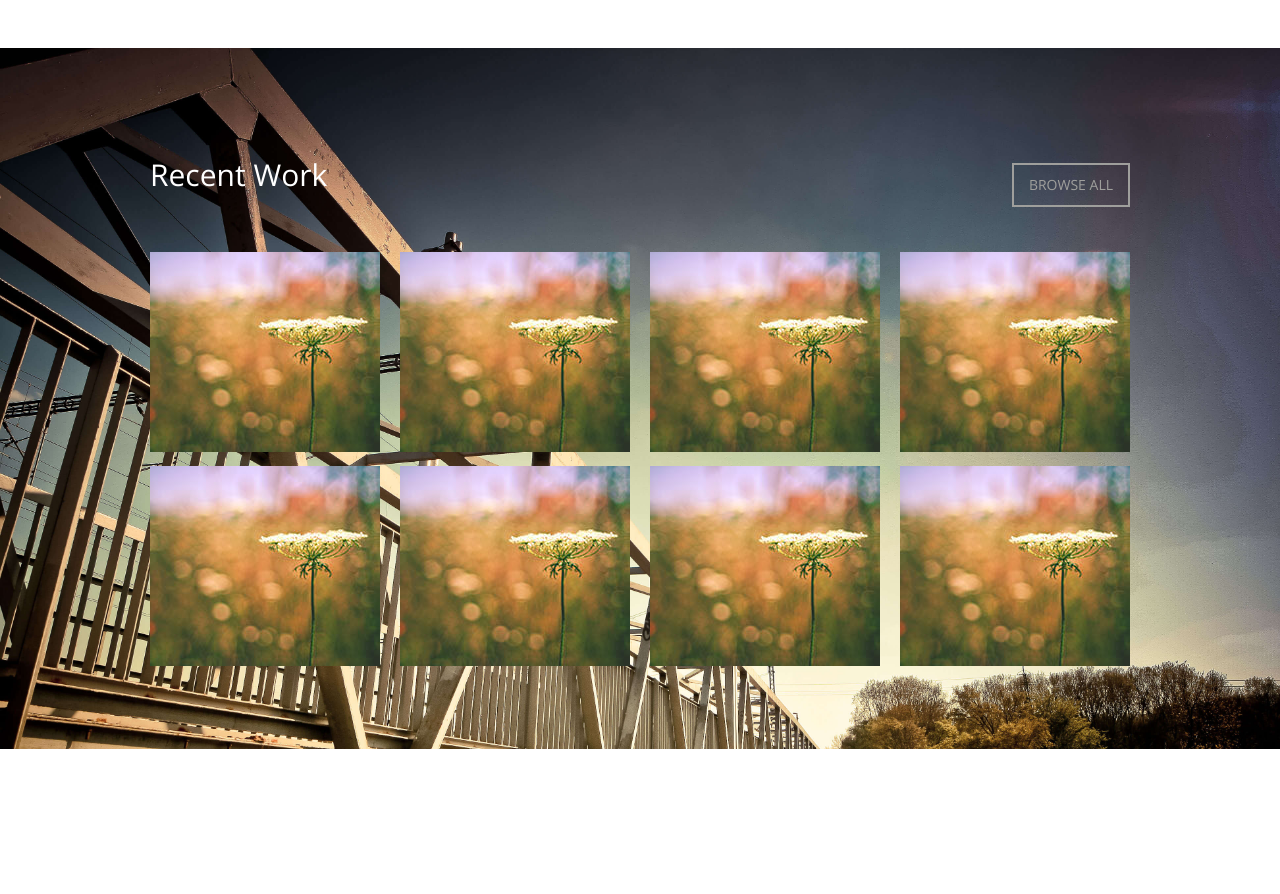
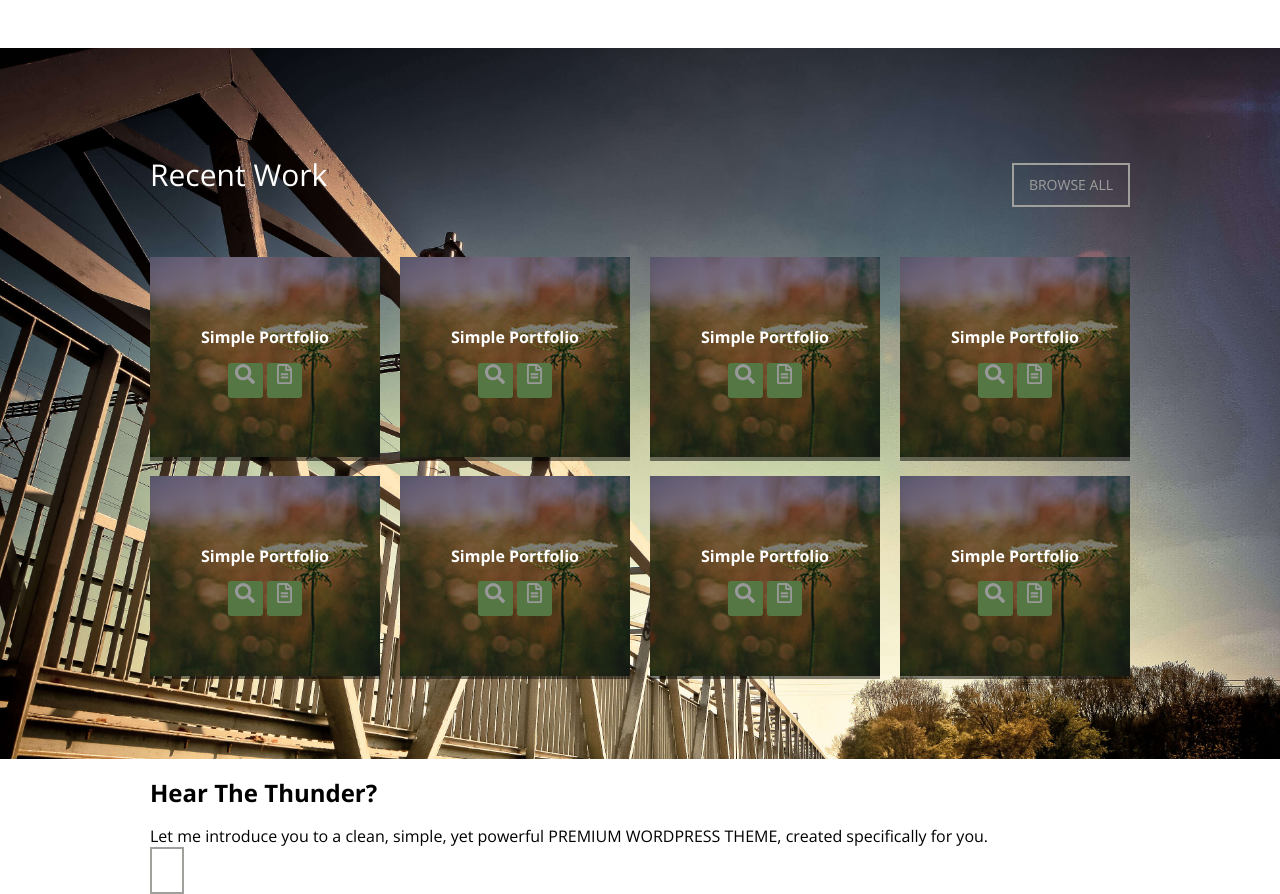
Before and after one commit to IvanElin/Thunder-PortfolioSite, a plain HTML site: page index.html in a window 1280 px wide. Shown: the part 1060-1954 px from the top of the page. Before the commit the page ends 1809 px from the top, so only its background shows below. Drawn offline with nearby package versions, Linux system fonts and the light colour scheme.

Commit message:
Portfolio almost done

```diff
--- a/css/style.css
+++ b/css/style.css
@@ -29,9 +29,14 @@ a{
 	transition: 250ms;
 }
 
-.btn:hover{
+.btn-gray:hover{
 	background-color: #9f9f9c;
 	color: #3e3d38;
+}
+
+figure{
+	margin: 0;
+	padding: 0;
 }
 
 /*HEADER
@@ -179,5 +184,47 @@ h3{
 }
 
 .port-item{
-	margin-top: 10px;
+	margin-top: 15px;
+	position: relative;
 }
+
+figure{
+	position: relative;
+}
+
+figcaption{
+	text-align: center;
+	position: absolute;
+	bottom: 0;
+	top: 0;
+	right: 0;
+	left: 0;
+	padding-top: 55px;
+
+	color: #fff;
+	font-weight: bold;
+	background-color: rgba(0,0,0,0.5);
+}
+
+
+.figcap-link{
+	display: inline-block;
+	height: 35px;
+	width: 35px;
+	background-color: #574;
+	color: #999;
+	font-size: 20px;
+	border-radius: 3px;
+	transition: 250ms;
+}
+
+.figcap-link:hover{
+	background-color: #88d082;
+	color: #fff;
+}
+
+
+
+.port-item:hover{
+
+}
--- a/index.html
+++ b/index.html
@@ -1,10 +1,11 @@
 <!DOCTYPE html>
 <html lang="en">
 <head>
-	<link href="https://fonts.googleapis.com/css?family=Open+Sans:300,400,700" rel="stylesheet">
+	<link href="https://fonts.googleapis.com/css?family=Open+Sans:300,400,600,700" rel="stylesheet">
 	<link rel="stylesheet" href="css/normalize.css">
 	<link rel="stylesheet" href="css/style.css">
 	<meta charset="UTF-8">
+	<script defer src="https://use.fontawesome.com/releases/v5.0.6/js/all.js"></script>
 	<meta name="viewport" content="width=device-width, initial-scale=1">
 	<title>Thunder Portfolio Site</title>
 </head>
@@ -86,49 +87,122 @@
 		<div class="container">
 			<div class="upper-headings">
 				<h3>Recent Work</h3>
-				<a href="#" class="btn">Browse all</a>
+				<a href="#" class="btn btn-gray">Browse all</a>
 			</div>
 
 
 			<!-- port-items -->
 			<div class="port-items">
+
 				<!-- item-1 -->
-				<div class="port-item">
+				<figure class="port-item">
 					<img src="img/portfolio-item.jpg" alt="port-item">
-				</div>
+					<figcaption class="port-desc">
+
+						<p>Simple Portfolio</p>
+						<a href="#" class="figcap-link"><i class="fas fa-search"></i></a>
+						<a href="#" class="figcap-link"><i class="far fa-file-alt"></i></a>
+
+					</figcaption>
+				</figure>
+
 				<!-- item-2 -->
-				<div class="port-item">
+				<figure class="port-item">
 					<img src="img/portfolio-item.jpg" alt="port-item">
-				</div>
+					<figcaption class="port-desc">
+
+						<p>Simple Portfolio</p>
+						<a href="#" class="figcap-link"><i class="fas fa-search"></i></a>
+						<a href="#" class="figcap-link"><i class="far fa-file-alt"></i></a>
+
+					</figcaption>
+				</figure>
 				<!-- item-3 -->
-				<div class="port-item">
+				<figure class="port-item">
 					<img src="img/portfolio-item.jpg" alt="port-item">
-				</div>
+					<figcaption class="port-desc">
+
+						<p>Simple Portfolio</p>
+						<a href="#" class="figcap-link"><i class="fas fa-search"></i></a>
+						<a href="#" class="figcap-link"><i class="far fa-file-alt"></i></a>
+
+					</figcaption>
+				</figure>
 				<!-- item-4 -->
-				<div class="port-item">
+				<figure class="port-item">
 					<img src="img/portfolio-item.jpg" alt="port-item">
-				</div>
+					<figcaption class="port-desc">
+
+						<p>Simple Portfolio</p>
+						<a href="#" class="figcap-link"><i class="fas fa-search"></i></a>
+						<a href="#" class="figcap-link"><i class="far fa-file-alt"></i></a>
+
+					</figcaption>
+				</figure>
 				<!-- item-5 -->
-				<div class="port-item">
+				<figure class="port-item">
 					<img src="img/portfolio-item.jpg" alt="port-item">
-				</div>
+					<figcaption class="port-desc">
+
+						<p>Simple Portfolio</p>
+						<a href="#" class="figcap-link"><i class="fas fa-search"></i></a>
+						<a href="#" class="figcap-link"><i class="far fa-file-alt"></i></a>
+
+					</figcaption>
+				</figure>
 				<!-- item-6 -->
-				<div class="port-item">
+				<figure class="port-item">
 					<img src="img/portfolio-item.jpg" alt="port-item">
-				</div>
+					<figcaption class="port-desc">
+
+						<p>Simple Portfolio</p>
+						<a href="#" class="figcap-link"><i class="fas fa-search"></i></a>
+						<a href="#" class="figcap-link"><i class="far fa-file-alt"></i></a>
+
+					</figcaption>
+				</figure>
 				<!-- item-7 -->
-				<div class="port-item">
+				<figure class="port-item">
 					<img src="img/portfolio-item.jpg" alt="port-item">
-				</div>
+					<figcaption class="port-desc">
+
+						<p>Simple Portfolio</p>
+						<a href="#" class="figcap-link"><i class="fas fa-search"></i></a>
+						<a href="#" class="figcap-link"><i class="far fa-file-alt"></i></a>
+
+					</figcaption>
+				</figure>
 				<!-- item-8 -->
-				<div class="port-item">
+				<figure class="port-item">
 					<img src="img/portfolio-item.jpg" alt="port-item">
-				</div>
+					<figcaption class="port-desc">
+
+						<p>Simple Portfolio</p>
+						<a href="#" class="figcap-link"><i class="fas fa-search"></i></a>
+						<a href="#" class="figcap-link"><i class="far fa-file-alt"></i></a>
+
+					</figcaption>
+				</figure>
 			</div>
 
 		</div>
 	</section>
 
+		<!-- PAGE CONTENT
+	================================== -->
+
+	<section class="page-content">
+		<div class="container">
+			<div class="content">
+				<div class="text-container">
+					<h2>Hear The Thunder?</h2>
+					<p class="page-content--p">Let me introduce you to a clean, simple, yet powerful <span>PREMIUM WORDPRESS THEME</span>, created specifically for you.</p>
+
+					<a href="#" class="btn btn-green"></a>
+				</div>
+			</div>
+		</div>
+	</section>
 
 	<script src="js/scripts.js"></script>
 </body>
```
